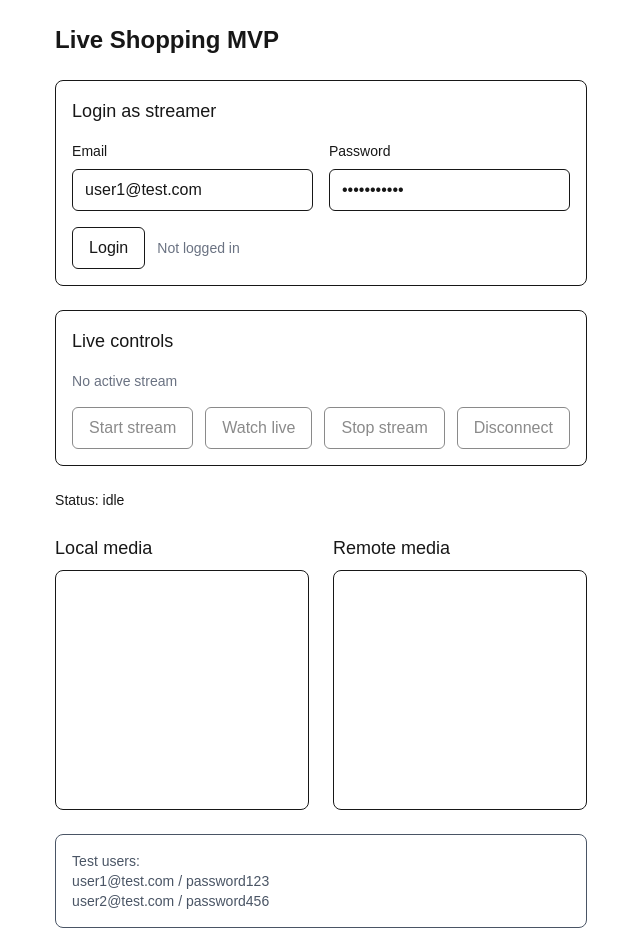
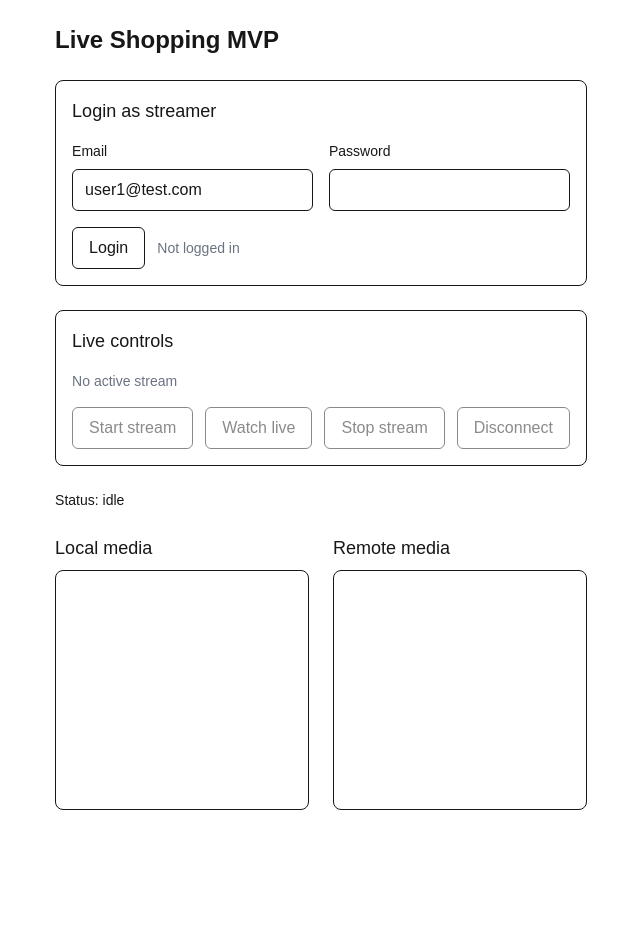
Before and after one commit to harry177/live-shopping-frontend, a Next.js app: page / in a window 1280 px wide. Shown: the whole page, without its empty margins (319-959 px from the left). After the commit the page ends 834 px from the top, so only its background shows below. Built offline with nearby package versions, Linux system fonts and the light colour scheme; no server answers.

Commit message:
refactor: remove redundant info from component

```diff
--- a/components/LiveRoom.tsx
+++ b/components/LiveRoom.tsx
@@ -48,7 +48,7 @@ type ActiveStreamResponse = {
 
 export function LiveRoom() {
   const [email, setEmail] = useState("user1@test.com");
-  const [password, setPassword] = useState("password123");
+  const [password, setPassword] = useState("");
 
   const [accessToken, setAccessToken] = useState<string | null>(null);
   const [user, setUser] = useState<AuthUser | null>(null);
@@ -474,12 +474,6 @@ export function LiveRoom() {
           />
         </div>
       </div>
-
-      <div className="rounded-lg border p-4 text-sm text-gray-600">
-        <p>Test users:</p>
-        <p>user1@test.com / password123</p>
-        <p>user2@test.com / password456</p>
-      </div>
     </div>
   );
 }
```
